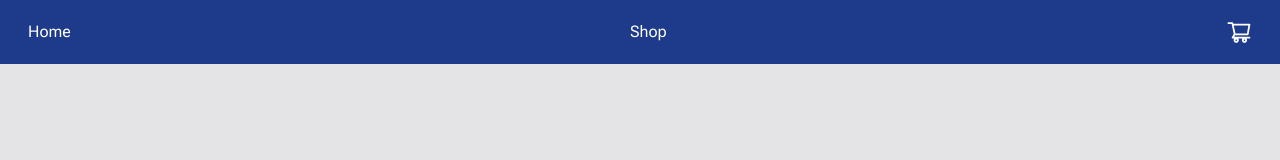
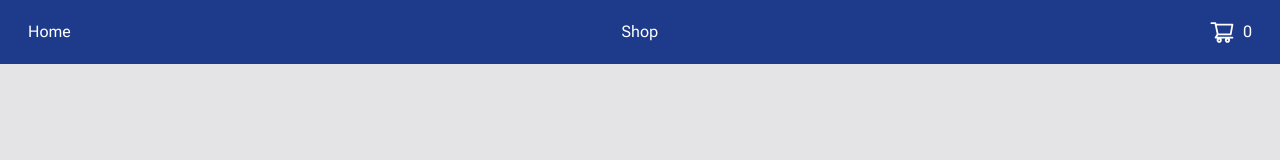
Before and after one commit to matheusosan/new_funko_shop, a Next.js app: page / in a window 1280 px wide. Shown: the top 160 px of the page. Built offline with nearby package versions, Linux system fonts and the light colour scheme.

Commit message:
chore: added cart length to the header

```diff
--- a/src/components/Header.tsx
+++ b/src/components/Header.tsx
@@ -4,11 +4,12 @@ import React from "react";
 import Link from "next/link";
 import * as I from "react-icons/ai";
 import { AnimatePresence } from "framer-motion";
-import { useSidebar } from "@/state";
+import { useShoppingCart, useSidebar } from "@/state";
 import { SidebarProvider } from "./Sidebar";
 
 const Header = () => {
   const { isOpen, toggleSidebar } = useSidebar();
+  const { cart } = useShoppingCart();
 
   return (
     <header className="flex items-center justify-between w-full p-7 h-[8vh] bg-blue-900">
@@ -18,8 +19,12 @@ const Header = () => {
       <Link className="text-white" href="/explore">
         Shop
       </Link>
-      <button onClick={() => toggleSidebar()}>
+      <button
+        className="flex items-center gap-2"
+        onClick={() => toggleSidebar()}
+      >
         <I.AiOutlineShoppingCart size={26} color="white" />
+        <span className="text-white">{cart.length}</span>
       </button>
 
       <AnimatePresence>
```
